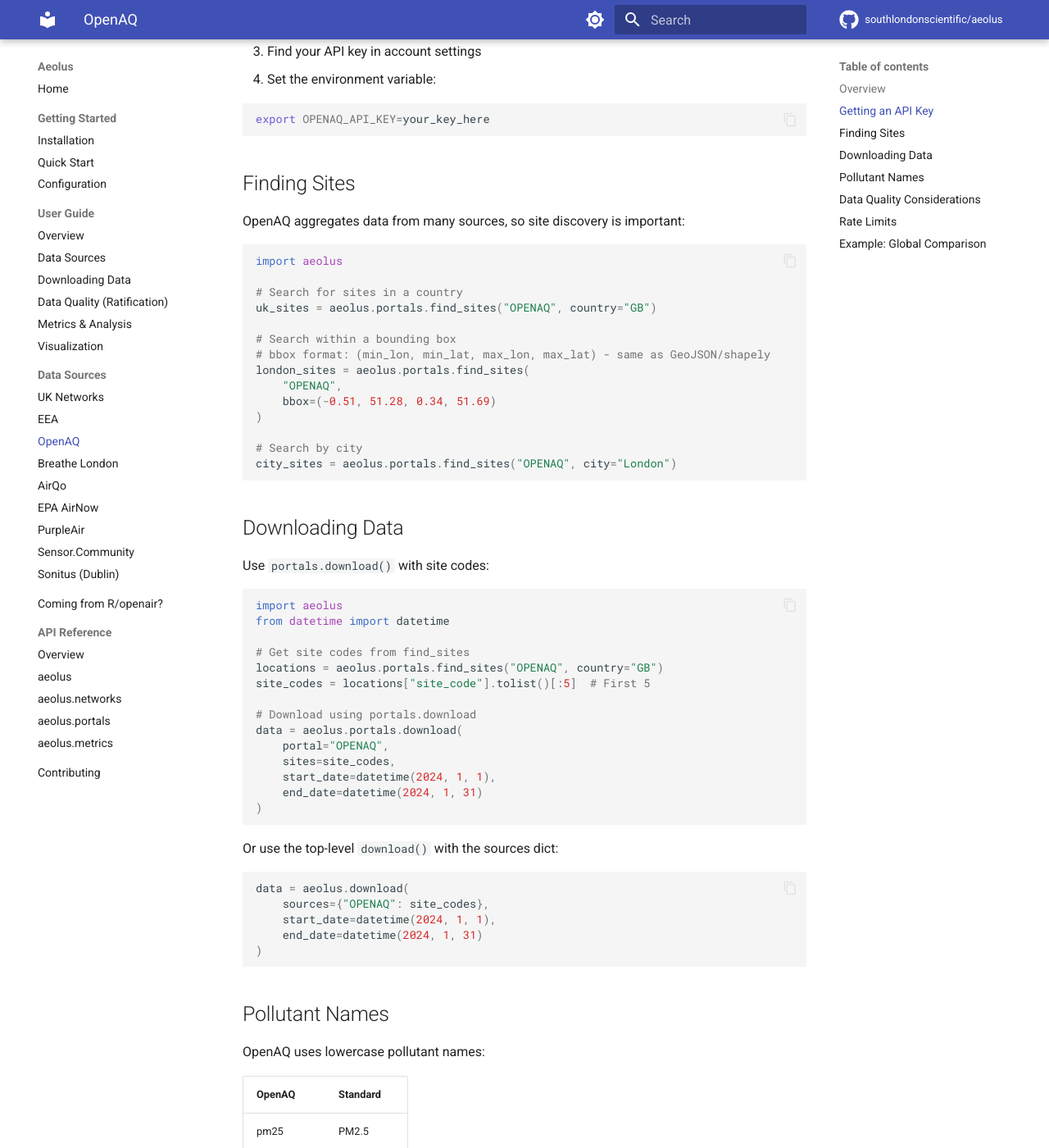
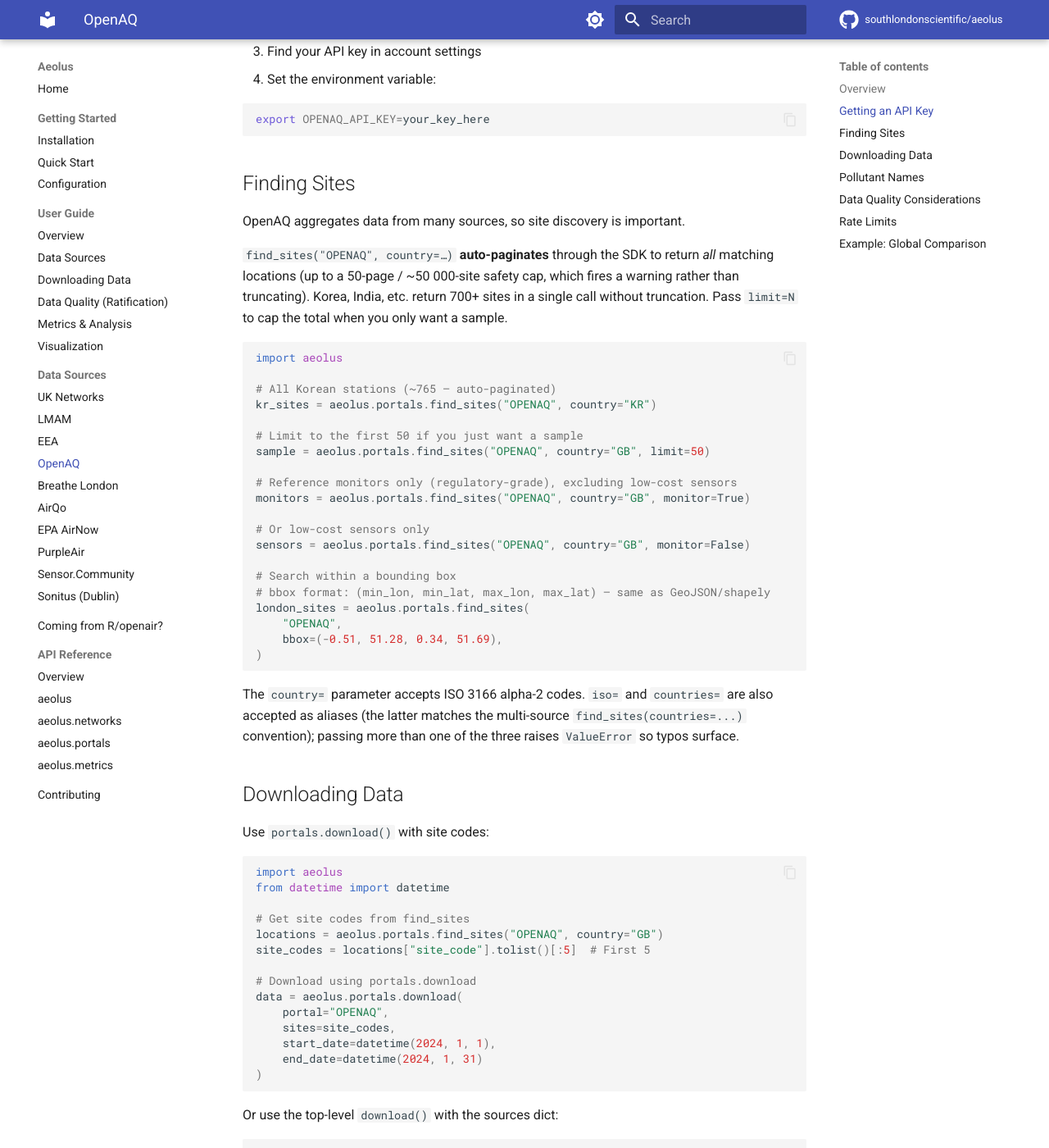
Before and after one commit to southlondonscientific/aeolus, an MkDocs documentation site: the page built from docs/sources/openaq.md, in a window 1280 px wide and 1400 px high, scrolled down 556 px. Shown: the whole window at 82% size. Built offline with MkDocs 1.6.1 and Material for MkDocs 9.7.7, drawn with Linux system fonts in a browser that asks for light colours; comment, search, counter and statistics services are not loaded.

Commit message:
docs: refresh source listings for v0.4.5 / v0.4.5.1
Doc drift accumulated through v0.4.5's source additions and the
upstream OpenAQ / PurpleAir behavioural changes. Picked up by a
post-release docs audit.

- New page: docs/sources/lmam.md describing the LMAM source (196
  sites across 6 provider networks: sussex/kent/aqdm/nlincs/leicester
  /hants). Linked from mkdocs.yml nav.
- docs/index.md, docs/guide/sources.md: LMAM added to the source
  tables and comparison grid. AURN-style "Ratified" quality flag.
- docs/api/aeolus.md: list_sources() example output now lists LMAM,
  EEA, SONITUS that were missing from the previous documented set.
  Notes about *-SOS backends needing include_all=True.
- docs/sources/openaq.md: documents the v0.4.5 auto-pagination
  behaviour (whole-country pulls return all sites, not 100), the
  new monitor=True/False filter, and the iso/country/countries
  aliases. Removes the obsolete city="London" example (no such
  filter in the current adapter).
- docs/sources/purpleair.md: notes that multi-week date ranges are
  auto-chunked into 14-day blocks (the API's per-response cap for
  60-minute averages) and that per-chunk errors break the sensor's
  fetch rather than producing silent partial data.

Co-Authored-By: Claude Opus 4.7 (1M context) <noreply@anthropic.com>

````diff
--- a/docs/sources/openaq.md
+++ b/docs/sources/openaq.md
@@ -22,24 +22,34 @@ export OPENAQ_API_KEY=your_key_here
 
 ## Finding Sites
 
-OpenAQ aggregates data from many sources, so site discovery is important:
+OpenAQ aggregates data from many sources, so site discovery is important.
+
+`find_sites("OPENAQ", country=…)` **auto-paginates** through the SDK to return *all* matching locations (up to a 50-page / ~50 000-site safety cap, which fires a warning rather than truncating). Korea, India, etc. return 700+ sites in a single call without truncation. Pass `limit=N` to cap the total when you only want a sample.
 
 ```python
 import aeolus
 
-# Search for sites in a country
-uk_sites = aeolus.portals.find_sites("OPENAQ", country="GB")
+# All Korean stations (~765 — auto-paginated)
+kr_sites = aeolus.portals.find_sites("OPENAQ", country="KR")
+
+# Limit to the first 50 if you just want a sample
+sample = aeolus.portals.find_sites("OPENAQ", country="GB", limit=50)
+
+# Reference monitors only (regulatory-grade), excluding low-cost sensors
+monitors = aeolus.portals.find_sites("OPENAQ", country="GB", monitor=True)
+
+# Or low-cost sensors only
+sensors = aeolus.portals.find_sites("OPENAQ", country="GB", monitor=False)
 
 # Search within a bounding box
-# bbox format: (min_lon, min_lat, max_lon, max_lat) - same as GeoJSON/shapely
+# bbox format: (min_lon, min_lat, max_lon, max_lat) — same as GeoJSON/shapely
 london_sites = aeolus.portals.find_sites(
     "OPENAQ",
-    bbox=(-0.51, 51.28, 0.34, 51.69)
+    bbox=(-0.51, 51.28, 0.34, 51.69),
 )
+```
 
-# Search by city
-city_sites = aeolus.portals.find_sites("OPENAQ", city="London")
-```
+The `country=` parameter accepts ISO 3166 alpha-2 codes. `iso=` and `countries=` are also accepted as aliases (the latter matches the multi-source `find_sites(countries=...)` convention); passing more than one of the three raises `ValueError` so typos surface.
 
 ## Downloading Data
 
--- a/mkdocs.yml
+++ b/mkdocs.yml
@@ -82,6 +82,7 @@ nav:
       - Visualization: guide/visualization.md
   - Data Sources:
       - UK Networks: sources/uk-networks.md
+      - LMAM: sources/lmam.md
       - EEA: sources/eea.md
       - OpenAQ: sources/openaq.md
       - Breathe London: sources/breathe-london.md
````
Also changed, not shown: docs/api/aeolus.md (+2 -1 lines), docs/guide/sources.md (+9 -0 lines), docs/index.md (+1 -0 lines), docs/sources/lmam.md (added, +69 -0 lines), docs/sources/purpleair.md (+2 -0 lines).
